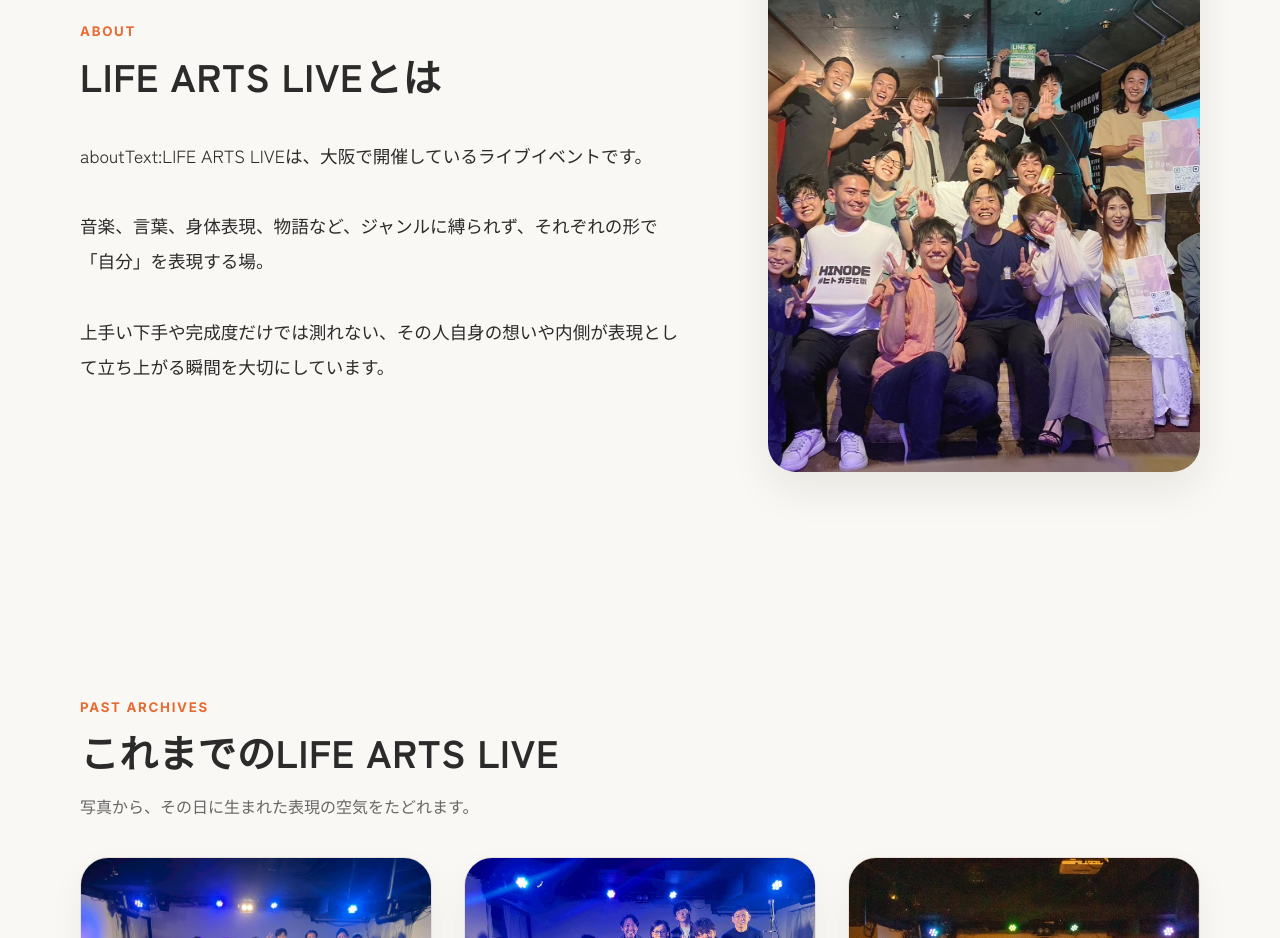
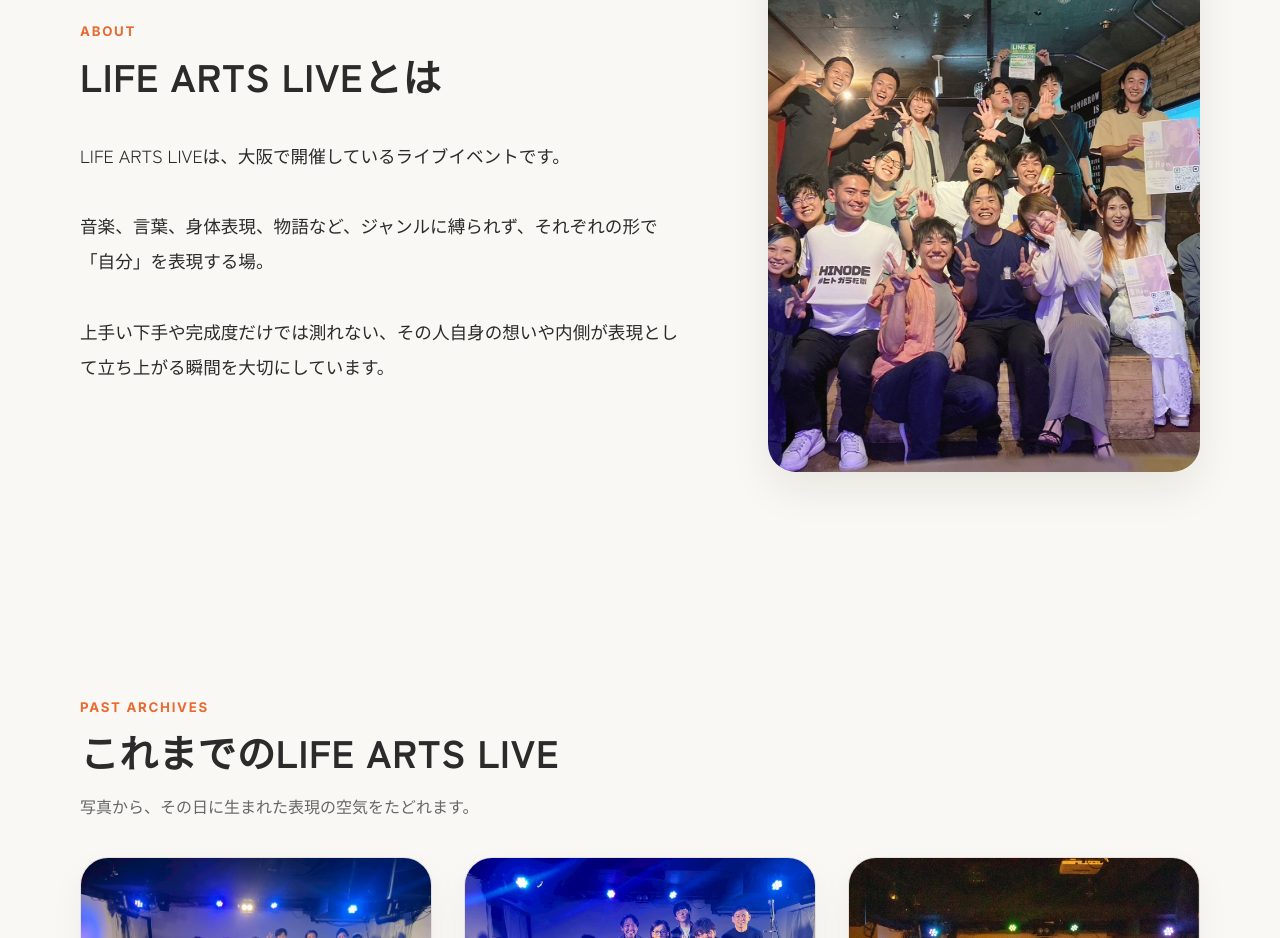
Before and after one commit to araragi0040-jpg/life-arts-live-museum, a Next.js app: page / in a window 1280 px wide. Shown: the part 980-1918 px from the top of the page. Built offline with nearby package versions, Linux system fonts and the light colour scheme.

Commit message:
Update site.ts

```diff
--- a/src/data/site.ts
+++ b/src/data/site.ts
@@ -5,8 +5,7 @@ export const siteData = {
   hostMessage:
     "ここでは、上手いかどうかよりも、その人自身が表現として立ち上がることを大切にしています。",
   aboutTitle: "LIFE ARTS LIVEとは",
-  aboutText:
-    "aboutText:LIFE ARTS LIVEは、大阪で開催しているライブイベントです。\n\n音楽、言葉、身体表現、物語など、ジャンルに縛られず、それぞれの形で「自分」を表現する場。\n\n上手い下手や完成度だけでは測れない、その人自身の想いや内側が表現として立ち上がる瞬間を大切にしています。",
+  aboutText:"LIFE ARTS LIVEは、大阪で開催しているライブイベントです。\n\n音楽、言葉、身体表現、物語など、ジャンルに縛られず、それぞれの形で「自分」を表現する場。\n\n上手い下手や完成度だけでは測れない、その人自身の想いや内側が表現として立ち上がる瞬間を大切にしています。",
   instagramUrl: "https://www.instagram.com/life_arts_live",
   hostName: "しゅう",
   hostInstagramUrl: "https://www.instagram.com/shuhe0040",
```
